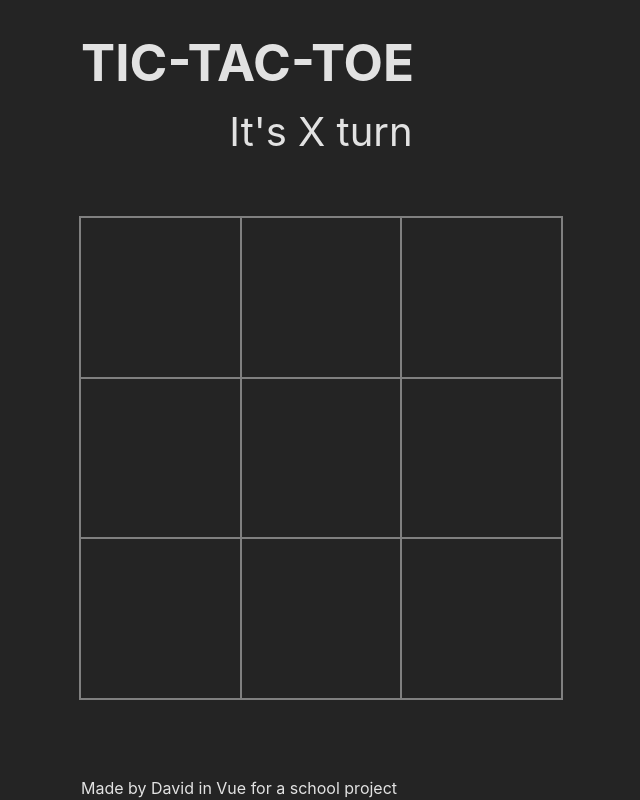
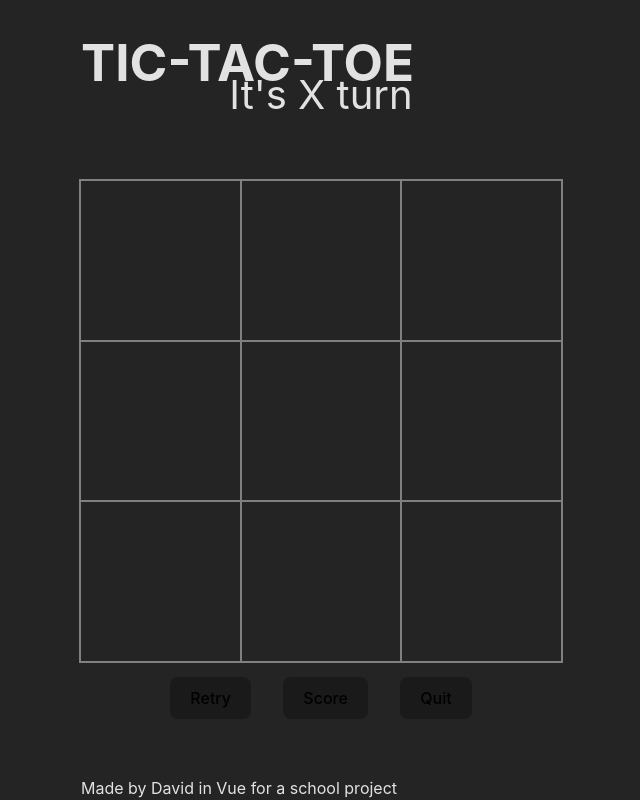
Before and after one commit to davidstalgren/tic-tac-toe-Vue, a Vue app: page / in a window 1280 px wide. Both pictures are taken after typing "Sample", "Sample" into the empty fields and a click on the button "Start your game!". Shown: the whole page, without its empty margins (319-959 px from the left). Built offline with nearby package versions, Linux system fonts and the light colour scheme.

Commit message:
moved the check for a tied game to seperate function. Added buttons for Retry, score and Quit. Added functionality for the Retry button.

```diff
--- a/src/components/GameBoard.vue
+++ b/src/components/GameBoard.vue
@@ -36,14 +36,11 @@ function makeMove(i: number) {
         };
     };
     stateOfTheGame.value.winner = checkForWinner(stateOfTheGame.value.board);
+    stateOfTheGame.value.tiedGame = checkForTiedGame();
 
-    const calculatedLength = stateOfTheGame.value.board.filter(v => v == '').length
-    console.log(calculatedLength);
+    console.log(stateOfTheGame.value);
 
-    if(stateOfTheGame.value.winner === null && calculatedLength === 0) {
-        stateOfTheGame.value.tiedGame = true;
-        console.log('we have a tie', stateOfTheGame.value.tiedGame);
-    };
+
 };
 
 function checkForWinner(board: string[]) {
@@ -62,11 +59,34 @@ function checkForWinner(board: string[]) {
     for (let i = 0; i < winnerCombos.length; i++) {
         const [a, b, c] = winnerCombos[i];
         if (board[a] && board[a] === board[b] && board[a] === board[c]) {
+
+            stateOfTheGame.value.playerTurn = 'X';
+
             return board[a]
         };
     };
     return null;
 };
+
+function checkForTiedGame() {
+    const calculatedLength = stateOfTheGame.value.board.filter(v => v == '').length;
+
+    if(stateOfTheGame.value.winner === null && calculatedLength === 0) {
+        console.log('true tie triggered');
+        return true;
+
+    } else {
+        console.log('false tie triggered');
+        return false;
+    };
+};
+
+function resetGame() {
+    stateOfTheGame.value.board = ['', '', '', '', '', '', '', '', ''];
+    stateOfTheGame.value.playerTurn = 'X';
+    stateOfTheGame.value.winner = null;
+    stateOfTheGame.value.tiedGame = false;
+}
 
 </script>
 
@@ -76,7 +96,11 @@ function checkForWinner(board: string[]) {
     </header>
     <AddPlayersForm v-if="!stateOfTheGame.gameStarted" @addNewPlayers="addNewPlayers"></AddPlayersForm>
     <main v-else="stateOfTheGame.gameStarted">
-        <span v-if="!stateOfTheGame.winner" class="playersturn">It's {{ stateOfTheGame.playerTurn }} turn</span>
+        <span v-if="!stateOfTheGame.winner && !stateOfTheGame.tiedGame" class="playersturn">It's {{ stateOfTheGame.playerTurn }} turn</span>
+        <div v-else-if="stateOfTheGame.tiedGame" class="tied">
+            <span>"It's a tied game!!!</span><br>
+            <span>Try again!</span>
+        </div>
         <div v-else class="winner">
             <span>"{{ stateOfTheGame.winner }}" is the winner!!</span><br>
             <span v-if="stateOfTheGame.winner === 'X'">Congratulations!! <br><span class="animated">{{ stateOfTheGame.players[0].name }}</span></span>
@@ -86,6 +110,11 @@ function checkForWinner(board: string[]) {
             <div class="gameBoard__cell" v-for="(cell, i) in stateOfTheGame.board" @click="makeMove(i)">
             <span>{{ stateOfTheGame.board[i] }}</span>
             </div>
+        </div>
+        <div class="button__container">
+            <button @click="resetGame">Retry</button>
+            <button>Score</button>
+            <button>Quit</button>
         </div>
     </main>
     <footer>
@@ -110,6 +139,11 @@ main {
     margin-bottom: 2rem;
 }
 .winner {
+    display: block;
+    font-size: 2.5rem;
+    margin-bottom: 1rem;
+}
+.tied {
     display: block;
     font-size: 2.5rem;
     margin-bottom: 1rem;
@@ -156,6 +190,10 @@ main {
     cursor: pointer;
 }
 
+.button__container > button {
+    margin: 1rem;
+}
+
 footer {
     position: fixed;
     bottom: 0;
```
